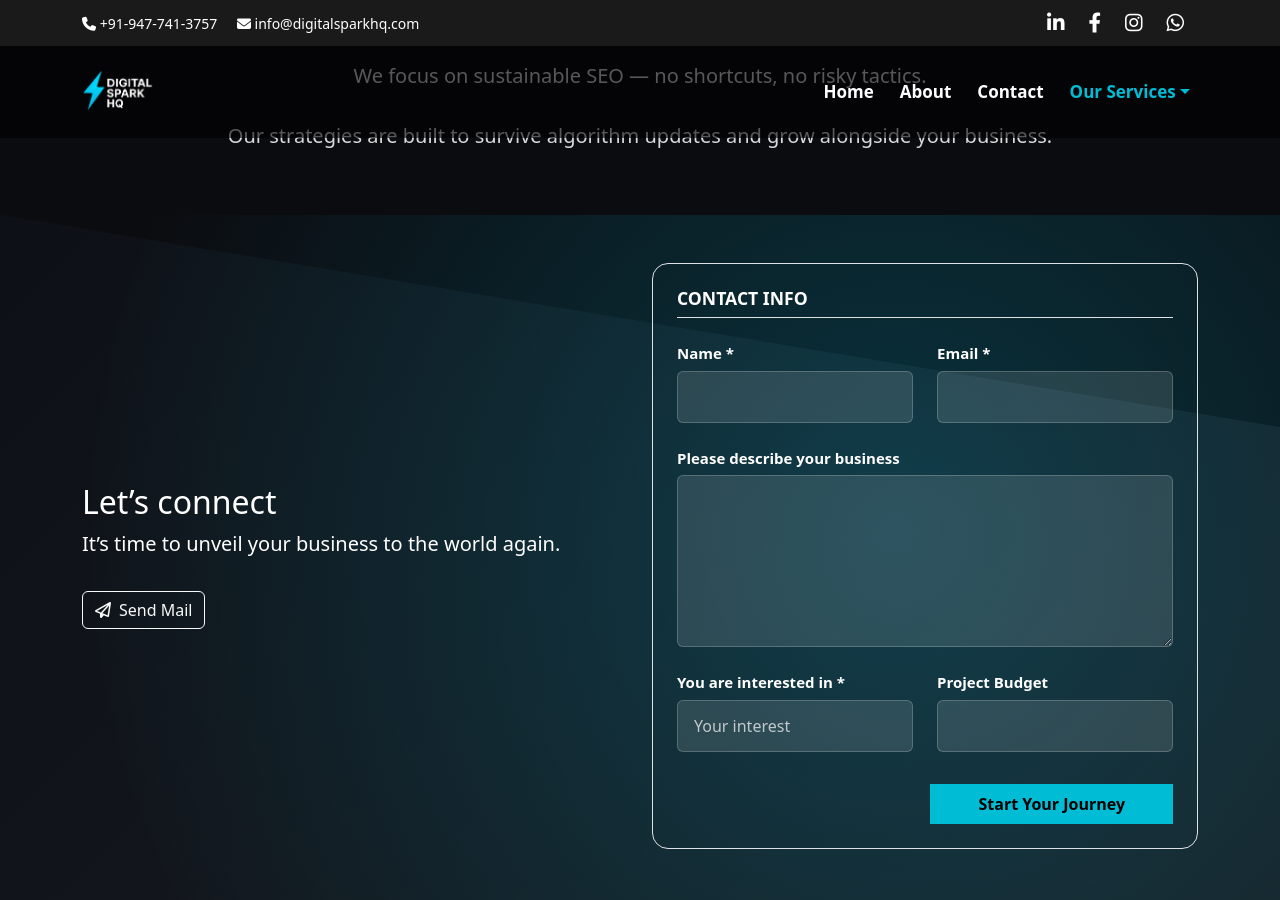
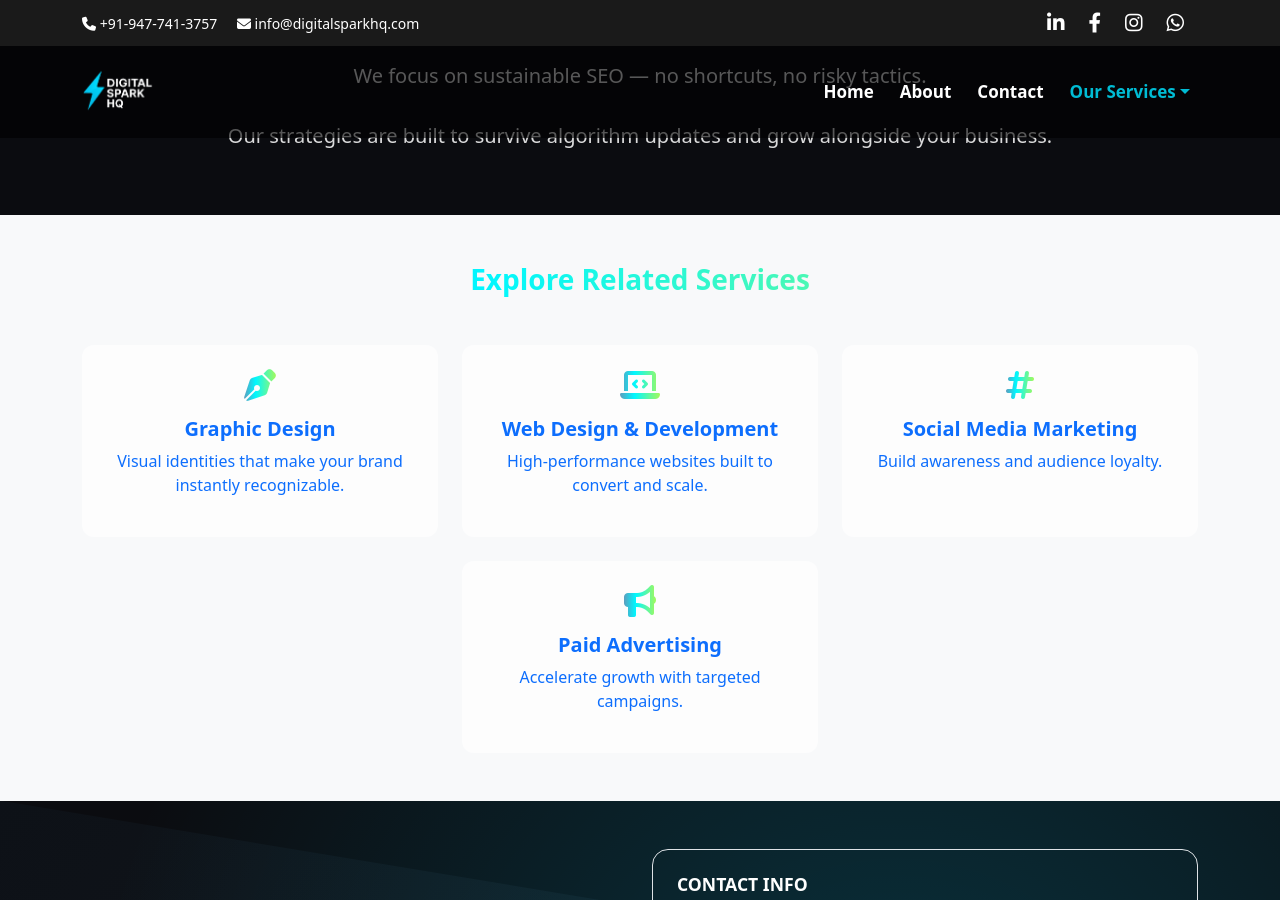
Before and after one commit to Iambiswajit-C/digitalsparkhq, a Jekyll site: the page built from services/seo/index.md, in a window 1280 px wide and 900 px high, scrolled down 2073 px. Built offline with Jekyll 4.4.1, drawn with Linux system fonts in a browser that asks for light colours.

Commit message:
Update index.md

```diff
--- a/services/seo/index.md
+++ b/services/seo/index.md
@@ -144,3 +144,56 @@
     </p>
   </div>
 </section>
+
+<!-- Related Services -->
+<section class="py-5 bg-light text-dark">
+  <div class="container fade-in">
+    <h3 class="fw-bold text-center mb-5 gradient-text">
+      Explore Related Services
+    </h3>
+
+    <div class="row g-4 justify-content-center text-center">
+
+      <div class="col-md-4">
+  <a href="/services/graphic-design/" class="text-decoration-none">
+    <div class="about-card p-4 h-100">
+      <i class="fas fa-pen-nib fs-2 mb-3 gradient-text"></i>
+      <h5 class="fw-bold">Graphic Design</h5>
+      <p>Visual identities that make your brand instantly recognizable.</p>
+    </div>
+  </a>
+</div>
+
+<div class="col-md-4">
+  <a href="/services/web-design/" class="text-decoration-none">
+    <div class="about-card p-4 h-100">
+      <i class="fas fa-laptop-code fs-2 mb-3 gradient-text"></i>
+      <h5 class="fw-bold">Web Design & Development</h5>
+      <p>High-performance websites built to convert and scale.</p>
+    </div>
+  </a>
+</div>
+
+      <div class="col-md-4">
+        <a href="/services/social-media/" class="text-decoration-none">
+          <div class="about-card p-4 h-100">
+            <i class="fas fa-hashtag fs-2 mb-3 gradient-text"></i>
+            <h5 class="fw-bold">Social Media Marketing</h5>
+            <p>Build awareness and audience loyalty.</p>
+          </div>
+        </a>
+      </div>
+
+      <div class="col-md-4">
+        <a href="/services/paid-ads/" class="text-decoration-none">
+          <div class="about-card p-4 h-100">
+            <i class="fas fa-bullhorn fs-2 mb-3 gradient-text"></i>
+            <h5 class="fw-bold">Paid Advertising</h5>
+            <p>Accelerate growth with targeted campaigns.</p>
+          </div>
+        </a>
+      </div>
+
+    </div>
+  </div>
+</section>
```
